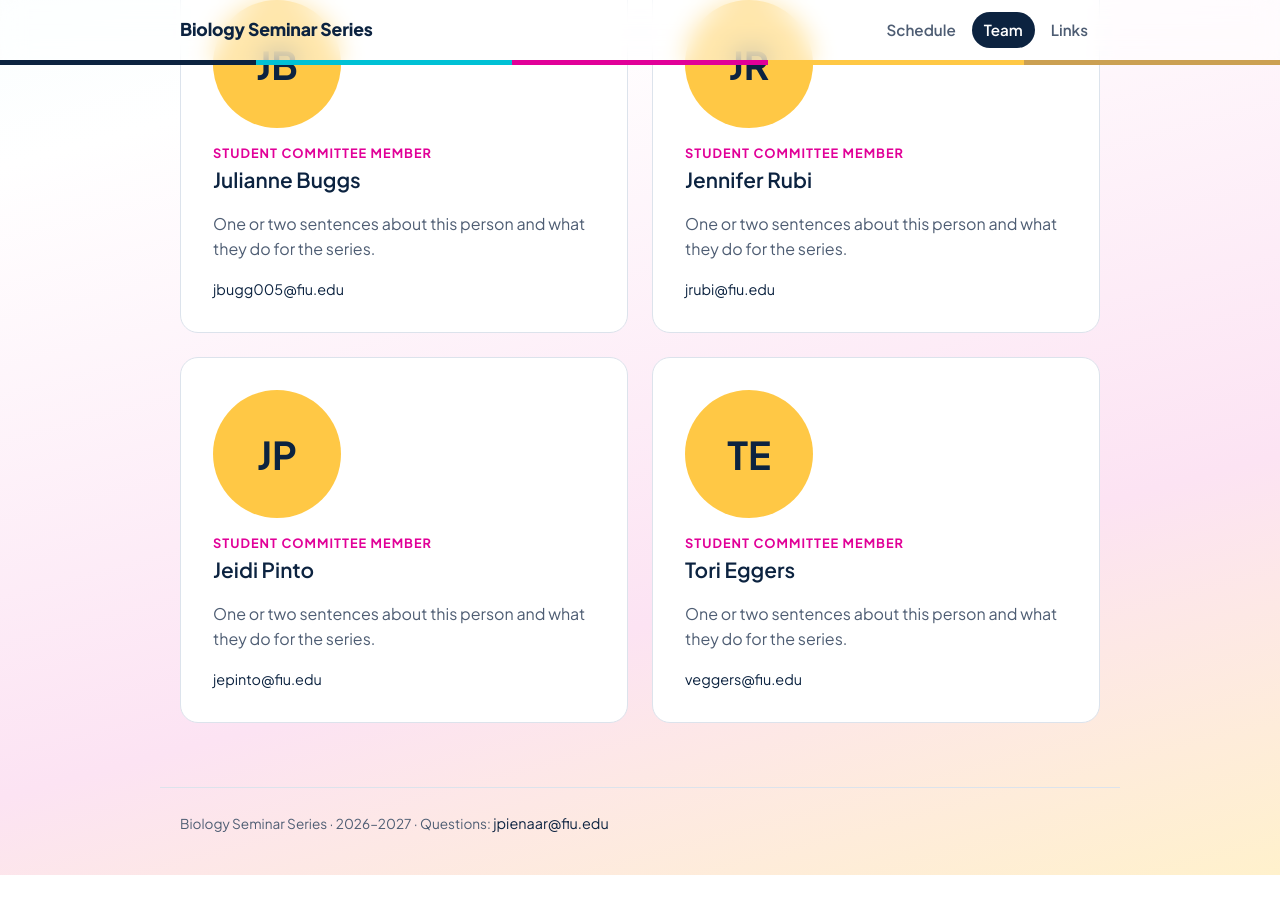
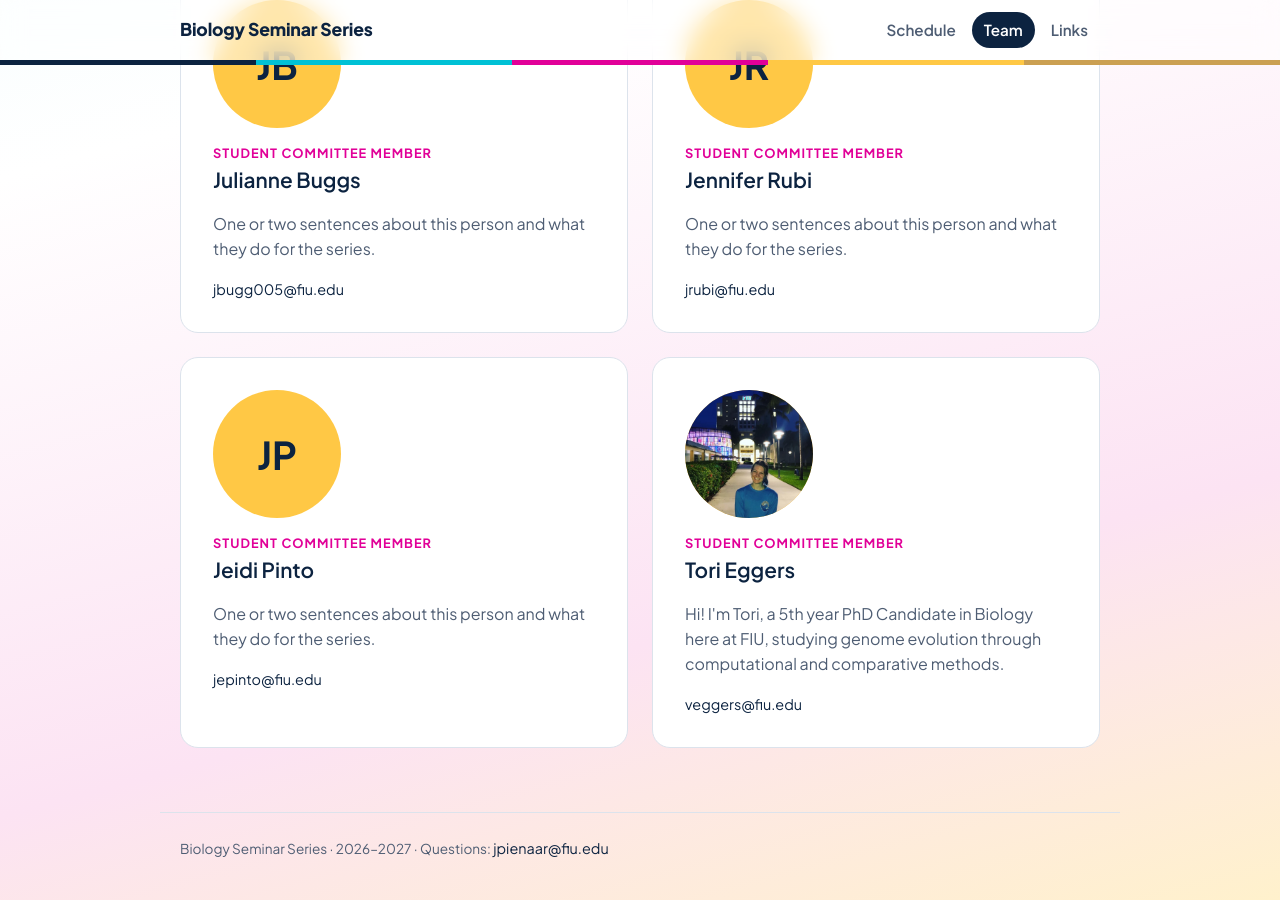
Before and after one commit to fiu-bio-seminar/fiu-bio-seminar.github.io, a Jekyll site: the page built from team.html, in a window 1280 px wide and 900 px high, scrolled down 692 px. Built offline with Jekyll 4.4.1, drawn with Linux system fonts in a browser that asks for light colours; before the commit the page ends 1567 px from its top, so only the background shows below that.

Commit message:
Update Tori Eggers' bio and photo URL

```diff
--- a/_data/team.yml
+++ b/_data/team.yml
@@ -31,6 +31,6 @@ members:
     photo: ""
   - name: "Tori Eggers"
     role: "Student Committee Member"
-    bio: "One or two sentences about this person and what they do for the series."
+    bio: "Hi! I'm Tori, a 5th year PhD Candidate in Biology here at FIU, studying genome evolution through computational and comparative methods."
     email: "veggers@fiu.edu"
-    photo: "images/team/tori.jpg"
+    photo: "https://github.com/fiu-bio-seminar/fiu-bio-seminar.github.io/blob/main/images/team/tori.jpg"
```
